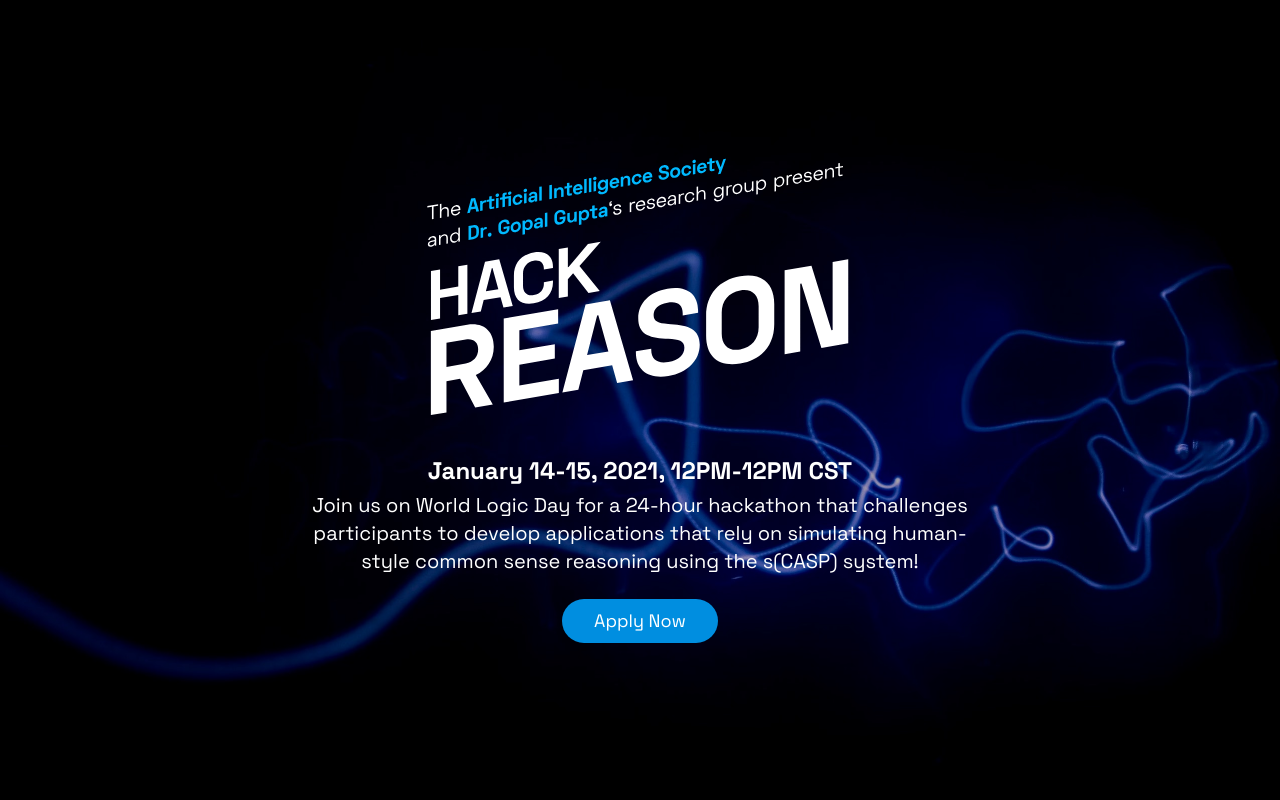
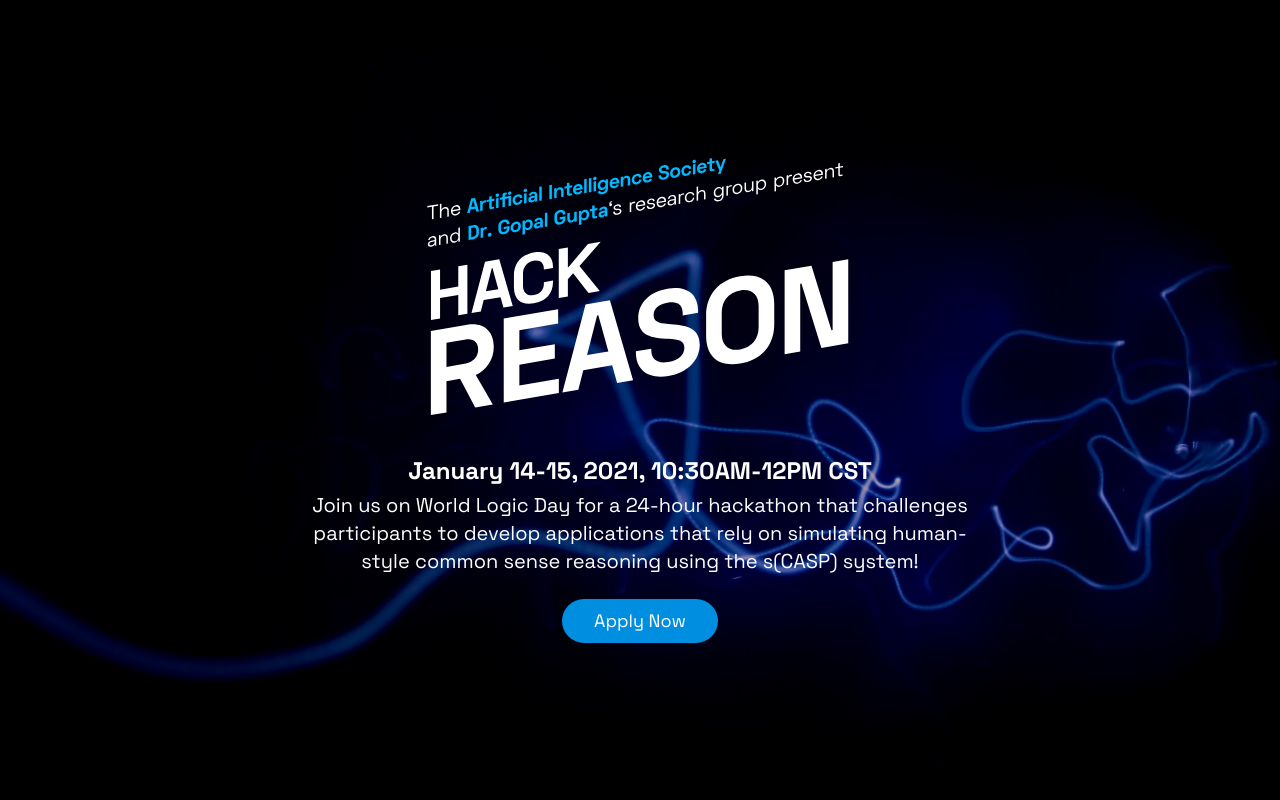
Before and after one commit to aisutd/hackreason-site, a Next.js app: page / in a window 1280 px wide. Shown: the top 800 px of the page. Built offline with nearby package versions, Linux system fonts and the light colour scheme.

Commit message:
Update hero component

```diff
--- a/components/hero.tsx
+++ b/components/hero.tsx
@@ -13,7 +13,7 @@
           className='mx-auto my-0 max-w-1/3 mb-4'
         />
         <div className='my-8'>
-          <div className='text-2xl font-bold'>January 14-15, 2021, 12PM-12PM CST</div>
+          <div className='text-2xl font-bold'>January 14-15, 2021, 10:30AM-12PM CST</div>
           <div className='mt-1 text-xl max-w-3xl mx-auto px-12'>
             Join us on World Logic Day for a 24-hour hackathon that challenges participants to
             develop applications that rely on simulating human-style common sense reasoning using
```
